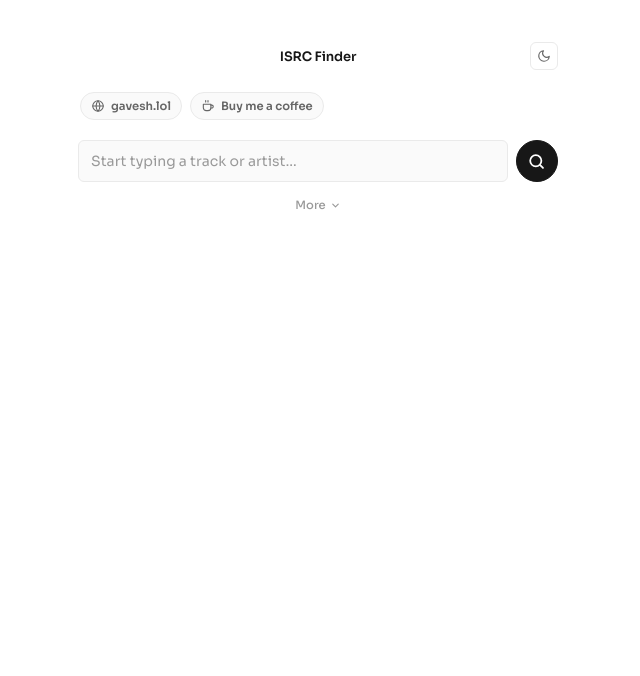
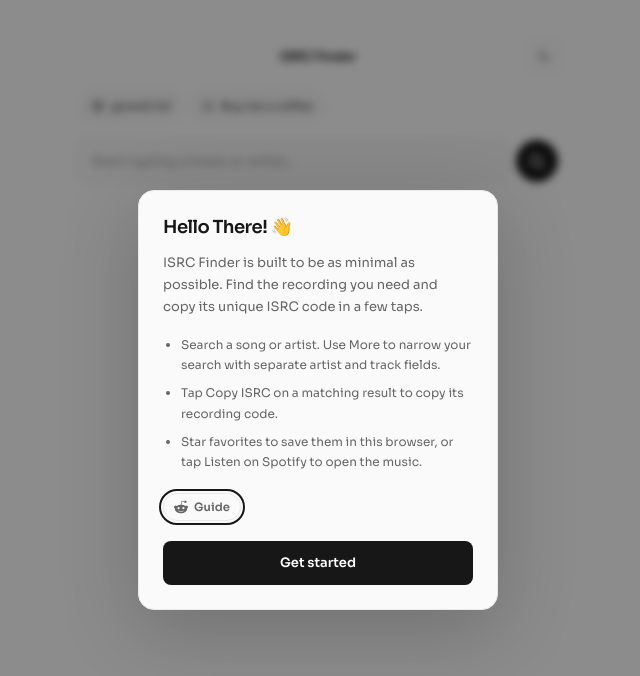
Before and after one commit to gavesh-uhh/isrc-finder-ig, a Next.js app: page / in a window 1280 px wide. Shown: the top 676 px of the page, without its empty margins (322-962 px from the left). Built offline with nearby package versions, Linux system fonts and the light colour scheme.

Commit message:
ui: add minimal onboarding and guide

```diff
--- a/app/globals.css
+++ b/app/globals.css
@@ -98,6 +98,73 @@
 .wrap {
   width: 100%;
   max-width: 480px;
+}
+
+.onboarding {
+  width: min(360px, calc(100% - 32px));
+  padding: 24px;
+  border: 1px solid var(--border);
+  border-radius: 16px;
+  background: var(--surface);
+  color: var(--text);
+  box-shadow: 0 20px 80px rgb(0 0 0 / 20%);
+}
+
+.onboarding::backdrop {
+  background: rgb(0 0 0 / 45%);
+  backdrop-filter: blur(4px);
+}
+
+.onboarding h2 {
+  margin: 0;
+  font-size: 18px;
+  font-weight: 600;
+  line-height: 1.4;
+  letter-spacing: -0.03em;
+}
+
+.onboarding p {
+  margin: 12px 0 24px;
+  color: var(--text-dim);
+  font-size: 13px;
+  line-height: 1.7;
+}
+
+.onboarding button {
+  width: 100%;
+  min-height: 44px;
+  border: 0;
+  border-radius: 8px;
+  background: var(--text);
+  color: var(--bg);
+  font-size: 13px;
+  font-weight: 600;
+  cursor: pointer;
+}
+
+.onboarding-features {
+  margin: -8px 0 20px;
+  padding-left: 18px;
+  color: var(--text-dim);
+  font-size: 12px;
+  line-height: 1.7;
+}
+
+.onboarding-features li + li {
+  margin-top: 8px;
+}
+
+.onboarding-guide {
+  margin-bottom: 20px;
+}
+
+.onboarding button:hover {
+  opacity: 0.85;
+}
+
+.onboarding button:focus-visible {
+  outline: 2px solid var(--text);
+  outline-offset: 4px;
 }
 
 header {
--- a/app/page.tsx
+++ b/app/page.tsx
@@ -1,4 +1,5 @@
 import IsrcFinder from "@/components/isrc-finder";
+import Onboarding from "@/components/onboarding";
 import { SITE_DESCRIPTION, SITE_URL } from "@/lib/site";
 
 export default function HomePage() {
@@ -21,6 +22,7 @@
         }}
       />
       <IsrcFinder />
+      <Onboarding />
     </main>
   );
 }
--- /dev/null
+++ b/components/onboarding.tsx
@@ -0,0 +1,66 @@
+"use client";
+
+import { useEffect, useRef } from "react";
+
+const STORAGE_KEY = "isrc-finder-onboarding-dismissed";
+
+export default function Onboarding() {
+  const dialogRef = useRef<HTMLDialogElement>(null);
+
+  useEffect(() => {
+    const dialog = dialogRef.current;
+    try {
+      if (localStorage.getItem(STORAGE_KEY) === "true") return;
+    } catch {
+      // Storage may be unavailable; the overlay can still be dismissed.
+    }
+    dialog?.showModal();
+    return () => dialog?.close();
+  }, []);
+
+  function dismiss() {
+    try {
+      localStorage.setItem(STORAGE_KEY, "true");
+    } catch {
+      // Keep dismissal working even when storage is blocked.
+    }
+    dialogRef.current?.close();
+    document.getElementById("mainQuery")?.focus();
+  }
+
+  return (
+    <dialog
+      ref={dialogRef}
+      className="onboarding"
+      aria-labelledby="onboarding-title"
+      aria-describedby="onboarding-description"
+      onCancel={(event) => {
+        event.preventDefault();
+        dismiss();
+      }}
+    >
+      <h2 id="onboarding-title">Hello There! 👋</h2>
+      <p id="onboarding-description">
+        ISRC Finder is built to be as minimal as possible. Find the recording you
+        need and copy its unique ISRC code in a few taps.
+      </p>
+      <ul className="onboarding-features">
+        <li>Search a song or artist. Use More to narrow your search with separate artist and track fields.</li>
+        <li>Tap Copy ISRC on a matching result to copy its recording code.</li>
+        <li>Star favorites to save them in this browser, or tap Listen on Spotify to open the music.</li>
+      </ul>
+      <a
+        className="pill-link onboarding-guide"
+        href="https://www.reddit.com/r/srilanka/s/oOo1OJu047"
+        target="_blank"
+        rel="noopener noreferrer"
+      >
+        <svg className="pill-icon" viewBox="0 0 24 24" fill="currentColor" aria-hidden="true">
+          <path d="M24 12.14a2.61 2.61 0 0 0-4.42-1.88 12.84 12.84 0 0 0-6.99-2.23l1.19-5.58 3.88.83a1.87 1.87 0 1 0 .19-.91l-4.34-.92a.47.47 0 0 0-.56.36l-1.33 6.22a13.07 13.07 0 0 0-7.08 2.23 2.61 2.61 0 1 0-2.88 4.26 5.2 5.2 0 0 0-.06.79c0 4.01 4.67 7.27 10.43 7.27s10.43-3.26 10.43-7.27a5.2 5.2 0 0 0-.06-.79A2.61 2.61 0 0 0 24 12.14ZM6 14a1.87 1.87 0 1 1 3.74 0A1.87 1.87 0 0 1 6 14Zm10.38 4.96c-1.27 1.27-3.7 1.37-4.38 1.37s-3.11-.1-4.38-1.37a.47.47 0 0 1 .66-.66c.8.8 2.51 1.09 3.72 1.09s2.92-.29 3.72-1.09a.47.47 0 0 1 .66.66ZM16.13 15.87a1.87 1.87 0 1 1 0-3.74 1.87 1.87 0 0 1 0 3.74Z" />
+        </svg>
+        Guide
+      </a>
+      <button type="button" onClick={dismiss}>Get started</button>
+    </dialog>
+  );
+}
```
